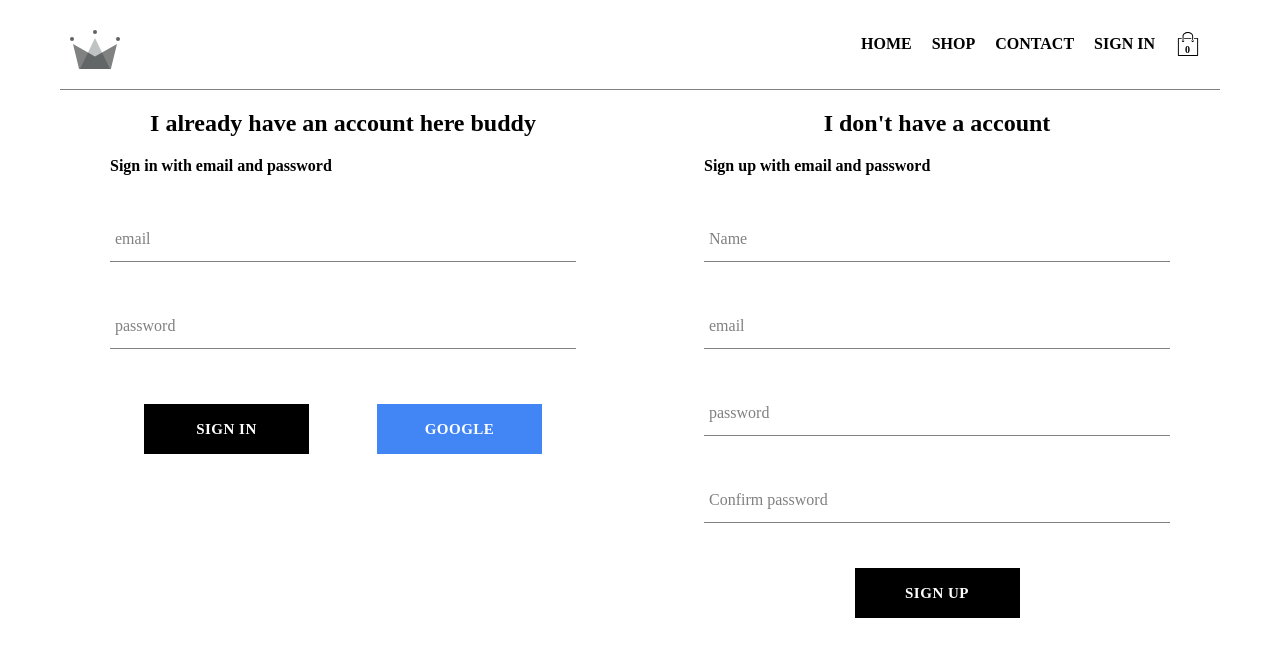
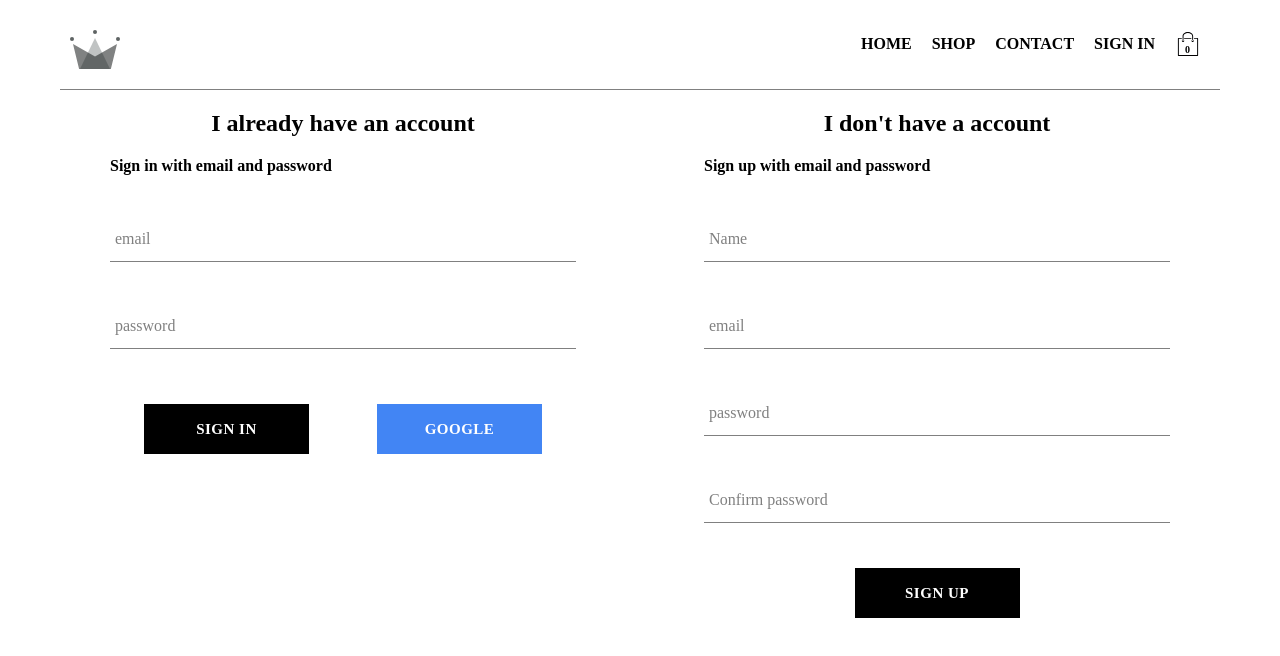
Before and after one commit to saikganesh/crownEcommerce, a React (Create React App) app: page /signIn in a window 1280 px wide. Shown: the top 656 px of the page. Built offline with nearby package versions, Linux system fonts and the light colour scheme; no server answers.

Commit message:
hey buddy

```diff
--- a/src/components/signIn/SignIn.jsx
+++ b/src/components/signIn/SignIn.jsx
@@ -42,7 +42,7 @@ class SignIn extends React.Component
 	{
 		return(
 			<div className="signIn">
-				<h2 className="signInTitle">I already have an account here buddy</h2>
+				<h2 className="signInTitle">I already have an account</h2>
 				<span>Sign in with email and password</span>
 				<form onSubmit={this.handleSubmit}>
 					<FormInput name="email"
```
